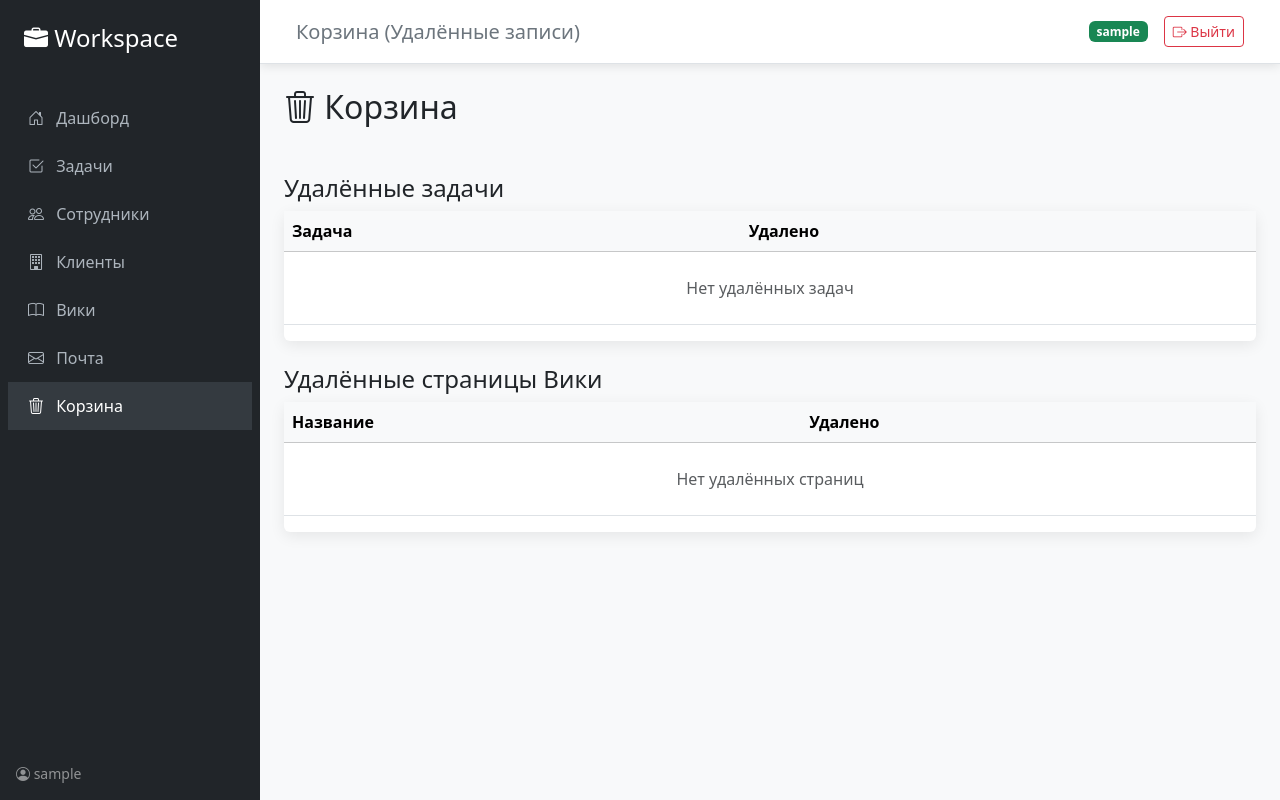
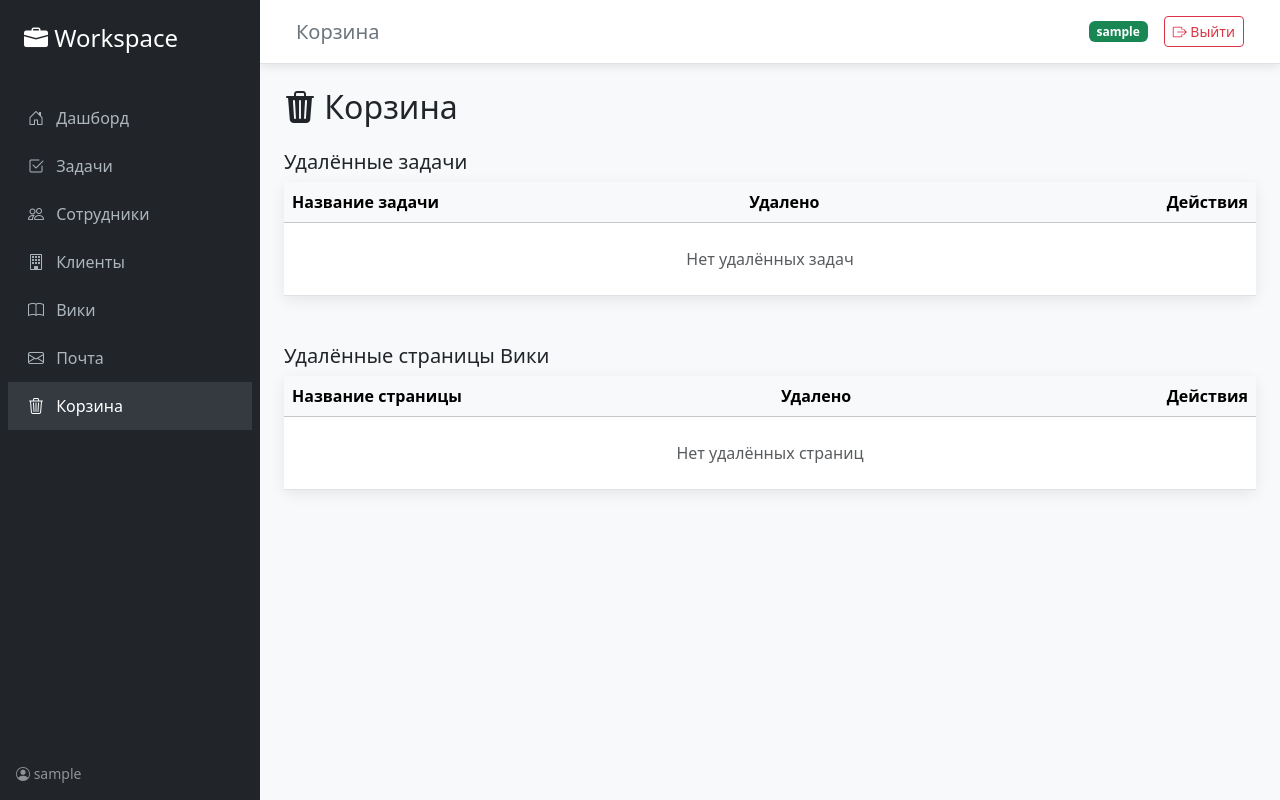
Before and after one commit to fake-stmz/employee-workspace-django, a Django app: page /deleted/ in a window 1280 px wide. Run offline with Django 5.2, Linux system fonts and the light colour scheme; the visitor is signed in with stand-in values (Sample User, id 1); data that the repository does not hold is empty.

Commit message:
feat: restore deleted item

```diff
--- a/apps/core/views.py
+++ b/apps/core/views.py
@@ -1,4 +1,4 @@
-from django.shortcuts import render, redirect
+from django.shortcuts import render, redirect, get_object_or_404
 from apps.tasks.models import Task
 from apps.wiki.models import WikiPage
 from django.db.models import Count
@@ -75,3 +75,20 @@ def deleted_items(request):
         'deleted_wiki': deleted_wiki,
     }
     return render(request, 'deleted_items.html', context)
+
+
+@login_required
+def restore_item(request, model_name, pk):
+    """Восстановление записи"""
+    if not request.user.is_superuser:
+        return redirect('dashboard')
+
+    if model_name == 'task':
+        item = get_object_or_404(Task.all_objects, pk=pk)
+    elif model_name == 'wiki':
+        item = get_object_or_404(WikiPage.all_objects, pk=pk)
+    else:
+        return redirect('deleted_items')
+
+    item.restore()
+    return redirect('deleted_items')
--- a/config/urls.py
+++ b/config/urls.py
@@ -50,4 +50,6 @@ urlpatterns = [
     path('mail/create/', email_create, name='email_create'),
     # Удаленные записи
     path('deleted/', deleted_items, name='deleted_items'),
+    # Восстановление записи
+    path('restore/<str:model_name>/<int:pk>/', restore_item, name='restore_item'),
 ]
--- a/templates/deleted_items.html
+++ b/templates/deleted_items.html
@@ -1,19 +1,20 @@
 {% extends 'base.html' %}
-{% block page_title %}Корзина (Удалённые записи){% endblock %}
+{% block page_title %}Корзина{% endblock %}
 
 {% block content %}
 
-<h2 class="mb-4"><i class="bi bi-trash3"></i> Корзина</h2>
+<h2 class="mb-4"><i class="bi bi-trash3-fill"></i> Корзина</h2>
 
-<!-- Удалённые задачи -->
-<h4 class="mt-5">Удалённые задачи</h4>
-<div class="card mb-4">
+<!-- Задачи -->
+<h5 class="mt-4">Удалённые задачи</h5>
+<div class="card mb-5">
     <div class="card-body p-0">
-        <table class="table table-hover">
+        <table class="table table-hover mb-0">
             <thead class="table-light">
                 <tr>
-                    <th>Задача</th>
+                    <th>Название задачи</th>
                     <th>Удалено</th>
+                    <th class="text-end">Действия</th>
                 </tr>
             </thead>
             <tbody>
@@ -21,6 +22,12 @@
                 <tr>
                     <td><strong>{{ task.title }}</strong></td>
                     <td>{{ task.deleted_at|date:"d.m.Y H:i" }}</td>
+                    <td class="text-end">
+                        <a href="{% url 'restore_item' 'task' task.pk %}"
+                           class="btn btn-sm btn-success">
+                            <i class="bi bi-arrow-counterclockwise"></i> Восстановить
+                        </a>
+                    </td>
                 </tr>
                 {% empty %}
                 <tr><td colspan="3" class="text-center py-4 text-muted">Нет удалённых задач</td></tr>
@@ -30,15 +37,16 @@
     </div>
 </div>
 
-<!-- Удалённые страницы Вики -->
-<h4>Удалённые страницы Вики</h4>
+<!-- Вики -->
+<h5>Удалённые страницы Вики</h5>
 <div class="card">
     <div class="card-body p-0">
-        <table class="table table-hover">
+        <table class="table table-hover mb-0">
             <thead class="table-light">
                 <tr>
-                    <th>Название</th>
+                    <th>Название страницы</th>
                     <th>Удалено</th>
+                    <th class="text-end">Действия</th>
                 </tr>
             </thead>
             <tbody>
@@ -46,9 +54,15 @@
                 <tr>
                     <td>{{ page.title }}</td>
                     <td>{{ page.deleted_at|date:"d.m.Y H:i" }}</td>
+                    <td class="text-end">
+                        <a href="{% url 'restore_item' 'wiki' page.pk %}"
+                           class="btn btn-sm btn-success">
+                            <i class="bi bi-arrow-counterclockwise"></i> Восстановить
+                        </a>
+                    </td>
                 </tr>
                 {% empty %}
-                <tr><td colspan="2" class="text-center py-4 text-muted">Нет удалённых страниц</td></tr>
+                <tr><td colspan="3" class="text-center py-4 text-muted">Нет удалённых страниц</td></tr>
                 {% endfor %}
             </tbody>
         </table>
```
